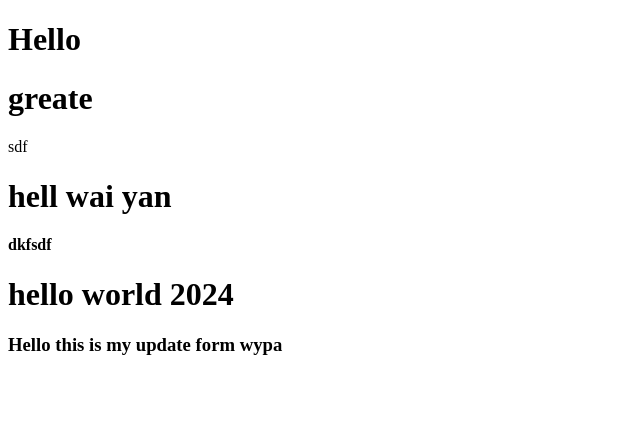
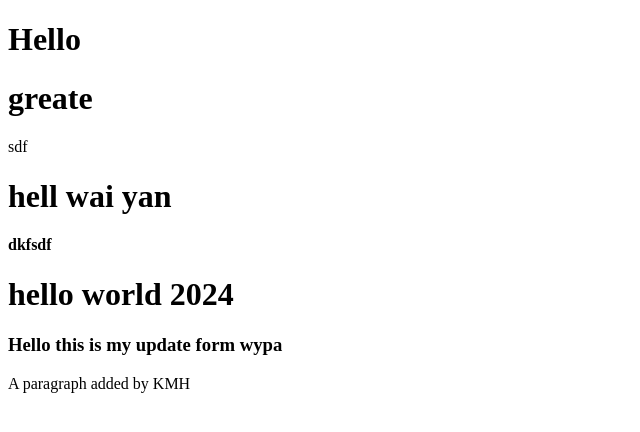
Before and after one commit to WaiYanPhoneAant/testrepos, a plain HTML site: page index.html in a window 1280 px wide. Shown: the whole page, without its empty margins (0-640 px from the left). Drawn offline with Linux system fonts and the light colour scheme.

Commit message:
My first dual commit

```diff
--- a/index.html
+++ b/index.html
@@ -15,5 +15,6 @@
     <h4>dkfsdf</h4>
     <h1>hello world 2024</h1>
     <h3>Hello this is my update form wypa</h3>
+    <p>A paragraph added by KMH</p>
   </body>
 </html>
```
